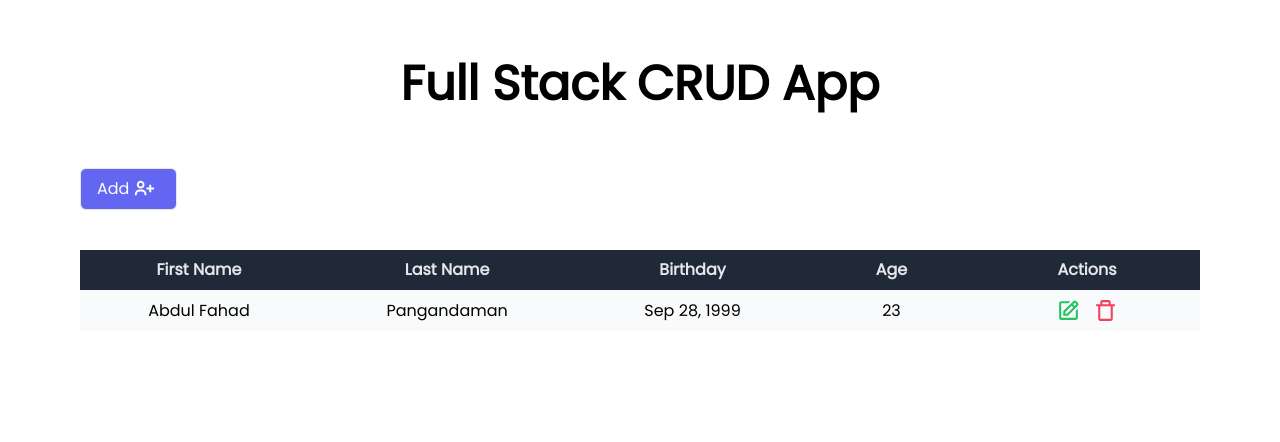
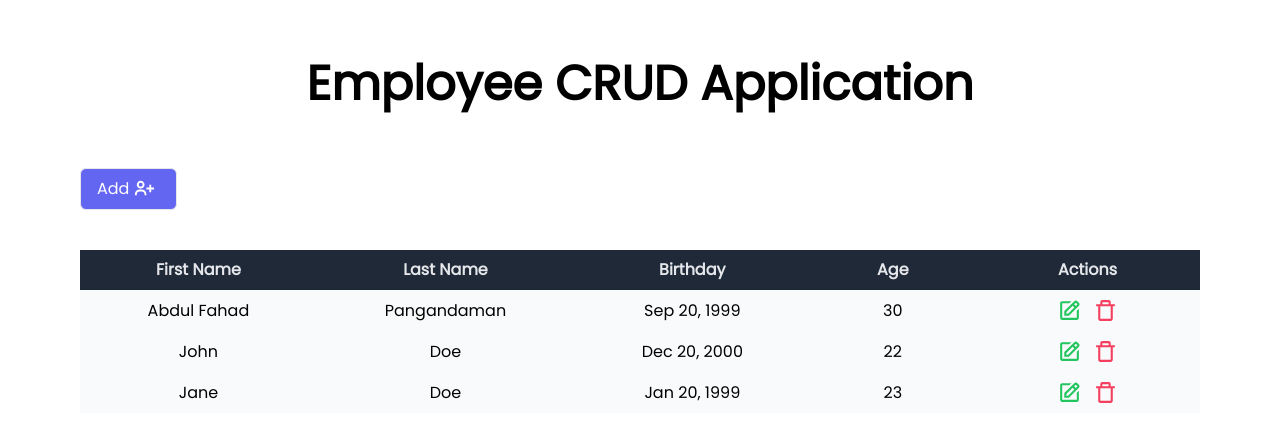
Before and after one commit to abby2727/crud-employee, a Next.js app: page / in a window 1280 px wide. Shown: the top 442 px of the page. Built offline with nearby package versions, Linux system fonts and the light colour scheme.

Commit message:
Implement JSON Backend

```diff
--- a/components/Table.js
+++ b/components/Table.js
@@ -1,4 +1,5 @@
-import { BiEdit, BiTrashAlt } from "react-icons/bi"
+import { BiEdit, BiTrashAlt } from "react-icons/bi";
+import data from '../database/data.json';
 
 const Table = () => {
     return (
@@ -23,27 +24,40 @@ const Table = () => {
                 </tr>
             </thead>
             <tbody className="bg-gray-200">
+                {
+                    data.map((object, index) =>
+                        <Tr
+                            key={index}
+                            {...object}
+                        />
+                    )
+                }
+            </tbody>
+        </table>
+    )
+}
+
+const Tr = ({ id, firstname, lastname, birthday, age }) => {
+    return (
         <tr className="bg-gray-50 text-center">
             <td className="px-16 py-2">
-                        <span>Abdul Fahad</span>
+                <span>{firstname || "Unknown"}</span>
             </td>
             <td className="px-16 py-2">
-                        <span>Pangandaman</span>
+                <span>{lastname || "Unknown"}</span>
             </td>
             <td className="px-16 py-2">
-                        <span>Sep 28, 1999</span>
+                <span>{birthday || "Unknown"}</span>
             </td>
             <td className="px-16 py-2">
-                        <span>23</span>
+                <span>{age || "Unknown"}</span>
             </td>
             <td className="px-20 py-2 flex justify-around gap-2">
                 <button className="cursor"><BiEdit size={25} color={"rgb(34,197,94)"}></BiEdit></button>
                 <button className="cursor"><BiTrashAlt size={25} color={"rgb(244,63,94)"}></BiTrashAlt></button>
             </td>
         </tr>
-            </tbody>
-        </table>
-    )
+    );
 }
 
 export default Table
--- /dev/null
+++ b/database/data.json
@@ -0,0 +1,23 @@
+[
+    {
+        "id": 1,
+        "firstname": "Abdul Fahad",
+        "lastname": "Pangandaman",
+        "birthday": "Sep 20, 1999",
+        "age": 30
+    },
+    {
+        "id": 2,
+        "firstname": "John",
+        "lastname": "Doe",
+        "birthday": "Dec 20, 2000",
+        "age": 22
+    },
+    {
+        "id": 3,
+        "firstname": "Jane",
+        "lastname": "Doe",
+        "birthday": "Jan 20, 1999",
+        "age": 23
+    }
+]
--- a/pages/index.js
+++ b/pages/index.js
@@ -21,7 +21,7 @@ export default function Home() {
       </Head>
 
       <main className='py-5'>
-        <h1 className='text-xl md:text-5xl text-center font-bold py-10'>Full Stack CRUD App</h1>
+        <h1 className='text-xl md:text-5xl text-center font-bold py-10'>Employee CRUD Application</h1>
 
         <div className="container mx-auto flex justify-between py-5">
           <div className="left flex gap-3">
```
Lines whose indentation alone changed are shown as unchanged.
